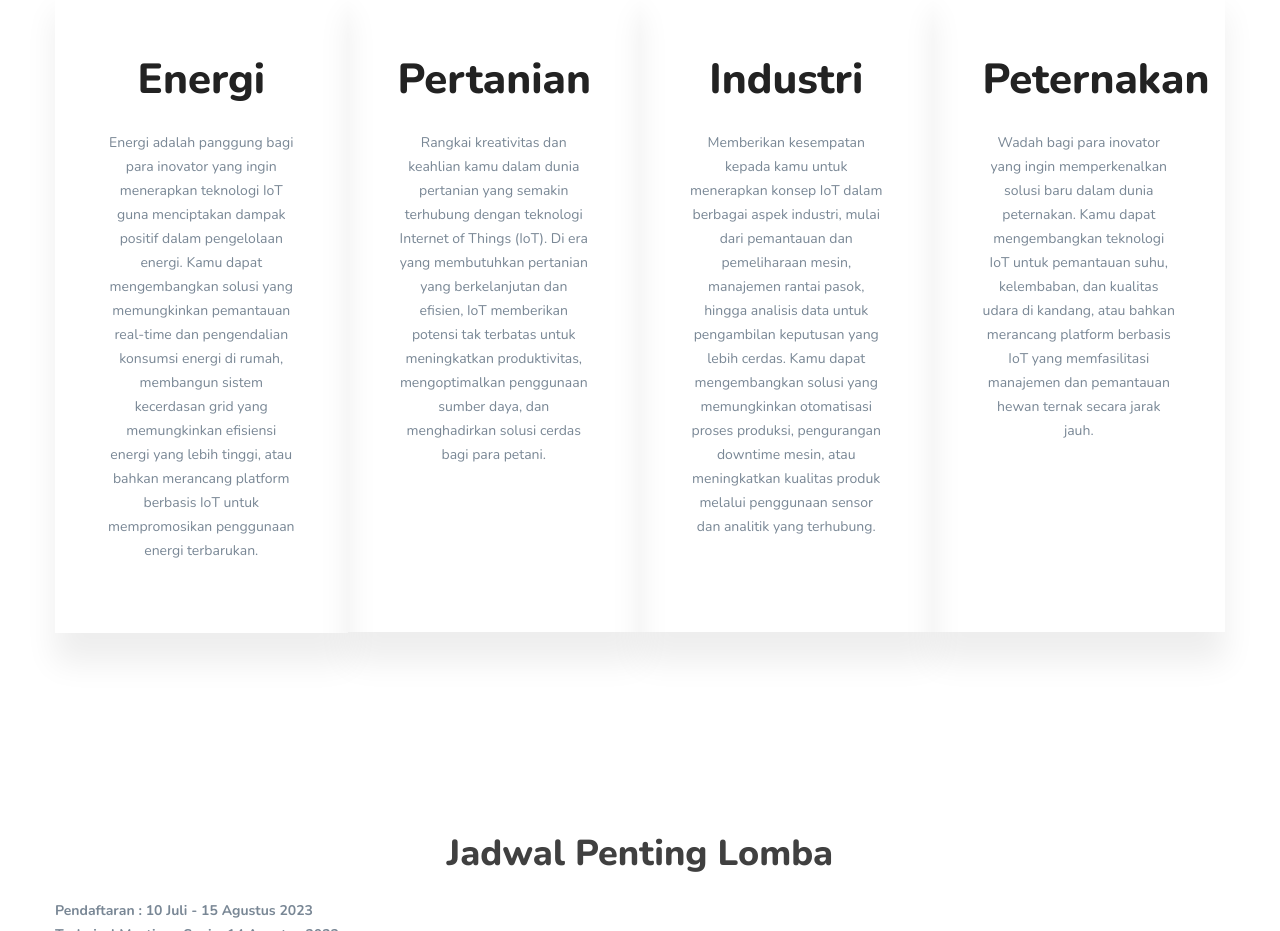
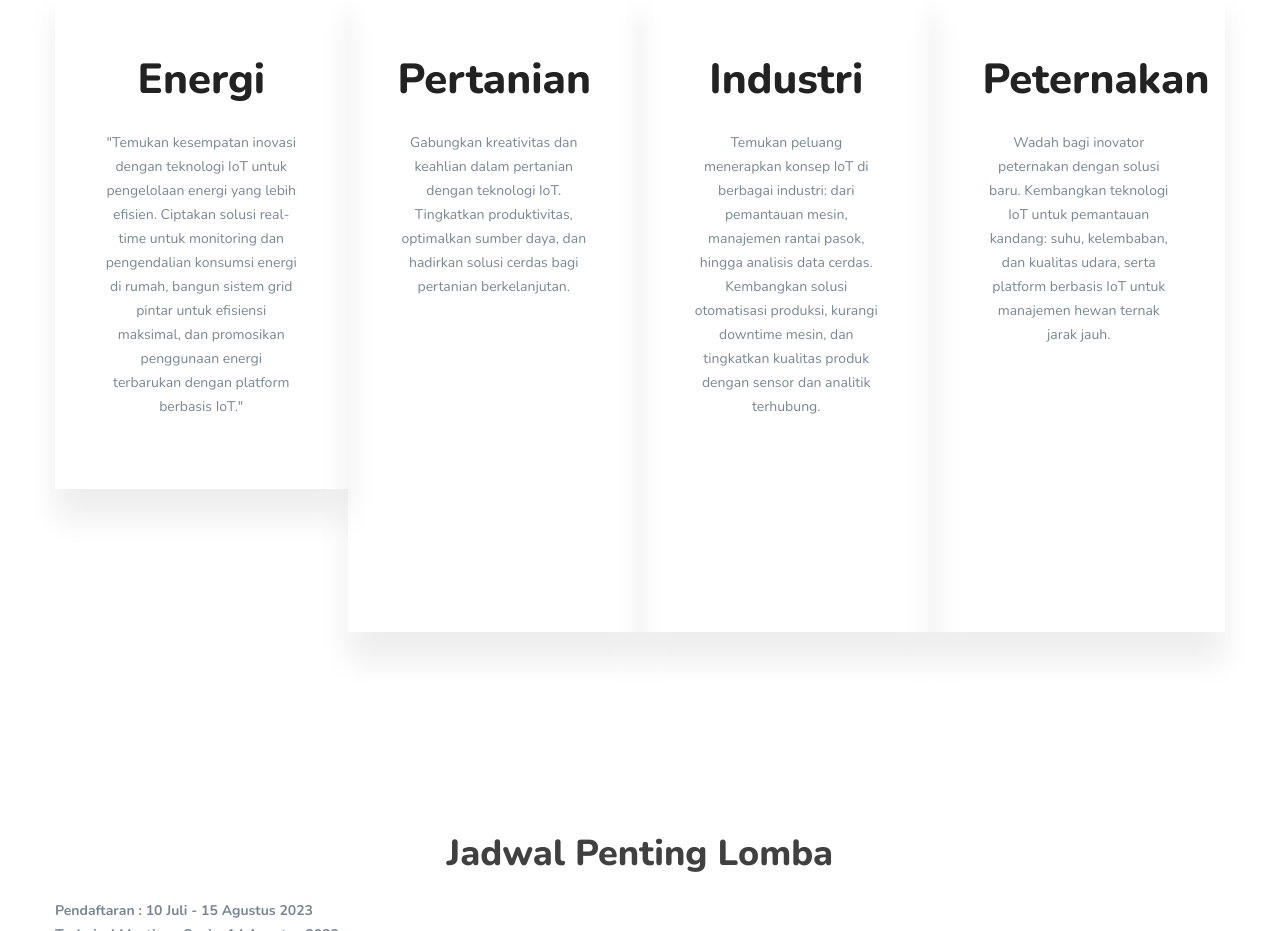
Before and after one commit to lorenzadam/lombaiot-ipb, a plain HTML site: page index.html in a window 1280 px wide. Shown: the part 1960-2891 px from the top of the page. Drawn offline with nearby package versions, Linux system fonts and the light colour scheme; files whose address does not match are found by name.

Commit message:
Mempersingkat kategori lomba

```diff
--- a/index.html
+++ b/index.html
@@ -215,11 +215,7 @@
                             <span class="price"><b>Energi</b><span class="symbol"></span></span>
                         </div>
                         <div class="pricing-list pt-20">
-                            <p class="description">Energi adalah panggung bagi para inovator yang ingin menerapkan teknologi IoT guna
-                                menciptakan dampak positif dalam pengelolaan energi.
-                                Kamu dapat mengembangkan solusi yang memungkinkan pemantauan real-time dan pengendalian konsumsi energi
-                                di rumah, membangun sistem kecerdasan grid yang memungkinkan efisiensi energi yang lebih tinggi, atau
-                                bahkan merancang platform berbasis IoT untuk mempromosikan penggunaan energi terbarukan.</p>
+                            <p class="description">"Temukan kesempatan inovasi dengan teknologi IoT untuk pengelolaan energi yang lebih efisien. Ciptakan solusi real-time untuk monitoring dan pengendalian konsumsi energi di rumah, bangun sistem grid pintar untuk efisiensi maksimal, dan promosikan penggunaan energi terbarukan dengan platform berbasis IoT."</p>
                         </div>
                     </div> <!-- single pricing -->
                 </div>
@@ -229,7 +225,7 @@
                             <span class="price"><b>Pertanian</b></span>
                         </div>
                         <div class="pricing-list pt-20">
-                        <p class="description" style="height: 431px;">Rangkai kreativitas dan keahlian kamu dalam dunia pertanian yang semakin terhubung dengan teknologi Internet of Things (IoT). Di era yang membutuhkan pertanian yang berkelanjutan dan efisien, IoT memberikan potensi tak terbatas untuk meningkatkan produktivitas, mengoptimalkan penggunaan sumber daya, dan menghadirkan solusi cerdas bagi para petani.</p>
+                        <p class="description" style="height: 431px;">Gabungkan kreativitas dan keahlian dalam pertanian dengan teknologi IoT. Tingkatkan produktivitas, optimalkan sumber daya, dan hadirkan solusi cerdas bagi pertanian berkelanjutan.</p>
                         </div>
                     </div> <!-- single pricing -->
                 </div>
@@ -239,7 +235,7 @@
                             <span class="price"><b>Industri</b></span>
                         </div>
                         <div class="pricing-list pt-20">
-                        <p class="description" style="height: 431px">Memberikan kesempatan kepada kamu untuk menerapkan konsep IoT dalam berbagai aspek industri, mulai dari pemantauan dan pemeliharaan mesin, manajemen rantai pasok, hingga analisis data untuk pengambilan keputusan yang lebih cerdas. Kamu dapat mengembangkan solusi yang memungkinkan otomatisasi proses produksi, pengurangan downtime mesin, atau meningkatkan kualitas produk melalui penggunaan sensor dan analitik yang terhubung.
+                        <p class="description" style="height: 431px">Temukan peluang menerapkan konsep IoT di berbagai industri: dari pemantauan mesin, manajemen rantai pasok, hingga analisis data cerdas. Kembangkan solusi otomatisasi produksi, kurangi downtime mesin, dan tingkatkan kualitas produk dengan sensor dan analitik terhubung.
                         </p>
                         </div>
                     </div> <!-- single pricing -->
@@ -250,7 +246,7 @@
                             <span class="price"><b>Peternakan</b></span>
                         </div>
                         <div class="pricing-list pt-20">
-                        <p class="description" style="height: 431px;">Wadah bagi para inovator yang ingin memperkenalkan solusi baru dalam dunia peternakan. Kamu dapat mengembangkan teknologi IoT untuk pemantauan suhu, kelembaban, dan kualitas udara di kandang, atau bahkan merancang platform berbasis IoT yang memfasilitasi manajemen dan pemantauan hewan ternak secara jarak jauh.
+                        <p class="description" style="height: 431px;">Wadah bagi inovator peternakan dengan solusi baru. Kembangkan teknologi IoT untuk pemantauan kandang: suhu, kelembaban, dan kualitas udara, serta platform berbasis IoT untuk manajemen hewan ternak jarak jauh.
                         </p>
                         </div>
                     </div> <!-- single pricing -->
```
